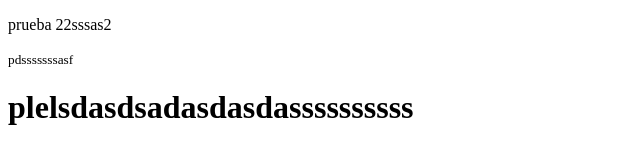
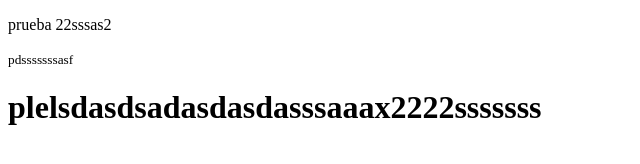
Before and after one commit to Marcos-MMatos/test-repositorio, a plain HTML site: page index.html in a window 1280 px wide. Shown: the whole page, without its empty margins (0-640 px from the left). Drawn offline with Linux system fonts and the light colour scheme.

Commit message:
pruebadefinitiva

```diff
--- a/index.html
+++ b/index.html
@@ -8,6 +8,6 @@
 <body>
     <p>prueba 22sssas2</p>
     <small>pdsssssssasf</small>
-    <h1>plelsdasdsadasdasdassssssssss</h1>
+    <h1>plelsdasdsadasdasdasssaaax2222sssssss</h1>
 </body>
 </html>
```
Also changed, not shown: pruebaaaaa.txt (deleted), 1 other file.
